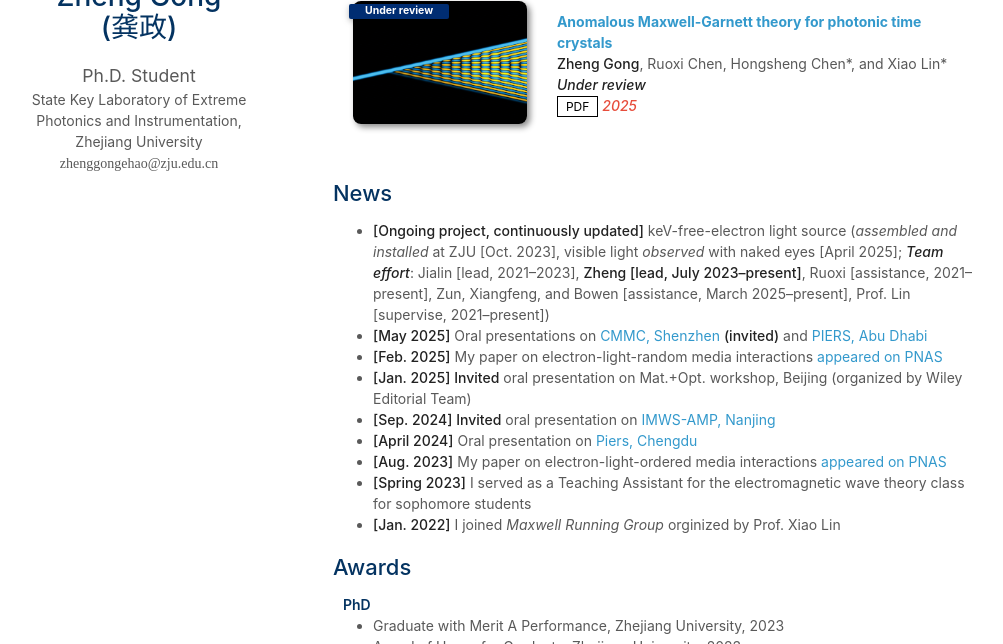
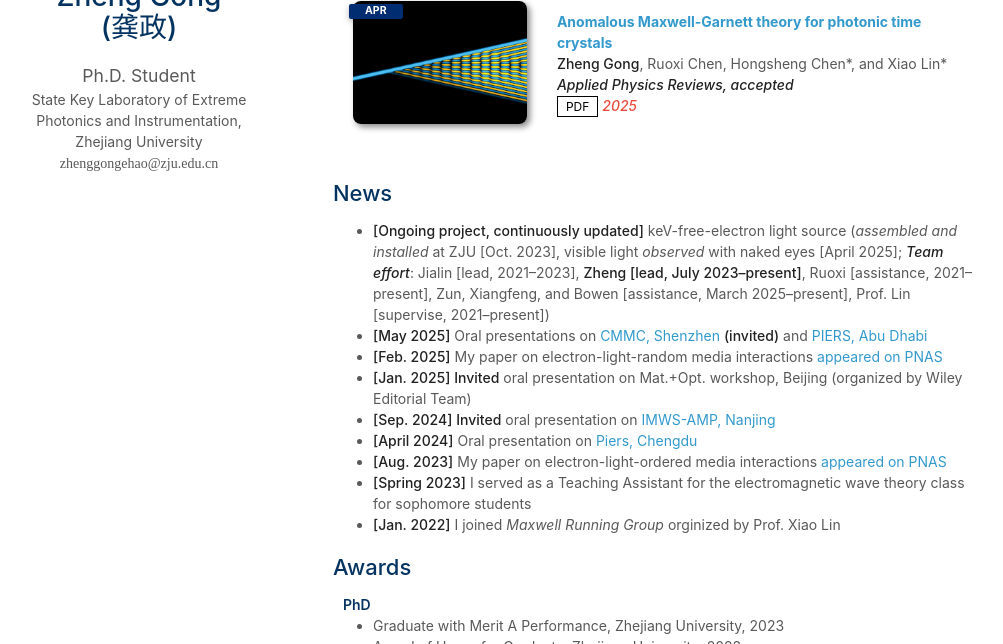
Before and after one commit to zhenggongehao/zhenggongehao.github.io, a Jekyll site: the page built from index.md, in a window 1280 px wide and 900 px high, scrolled down 799 px, cut to the strip 256-900 px from the top of the window. Shown: the whole strip, without its empty margins (137-1140 px from the left). Built offline with Jekyll 4.4.1, drawn with Linux system fonts in a browser that asks for light colours; nearby versions of some CDN libraries; a style sheet for code colours, icons or effects is not loaded; our own code applies the rules of GitHub Pages for plain Markdown files.

Commit message:
update publications.yml

```diff
--- a/_data/publications.yml
+++ b/_data/publications.yml
@@ -31,8 +31,8 @@ main:
 
   - title: Anomalous Maxwell-Garnett theory for photonic time crystals
     authors: <strong>Zheng Gong</strong>, Ruoxi Chen, Hongsheng Chen*, and Xiao Lin*
-    conference_short: Under review
-    conference: <strong>Under review</strong>
+    conference_short: APR
+    conference: <strong>Applied Physics Reviews, accepted</strong>
     pdf: https://arxiv.org/abs/2504.05735
     data:
     image: ./assets/img/anomalousMG.png
```
